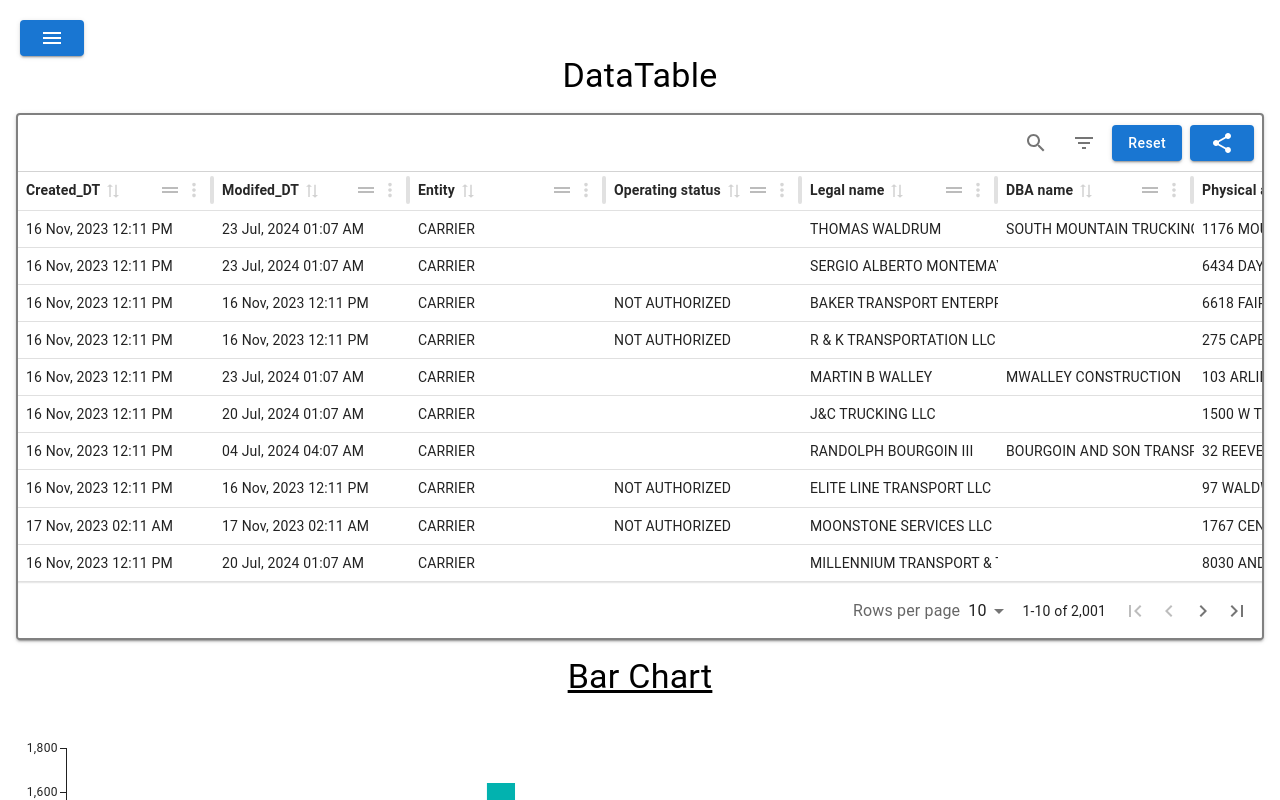
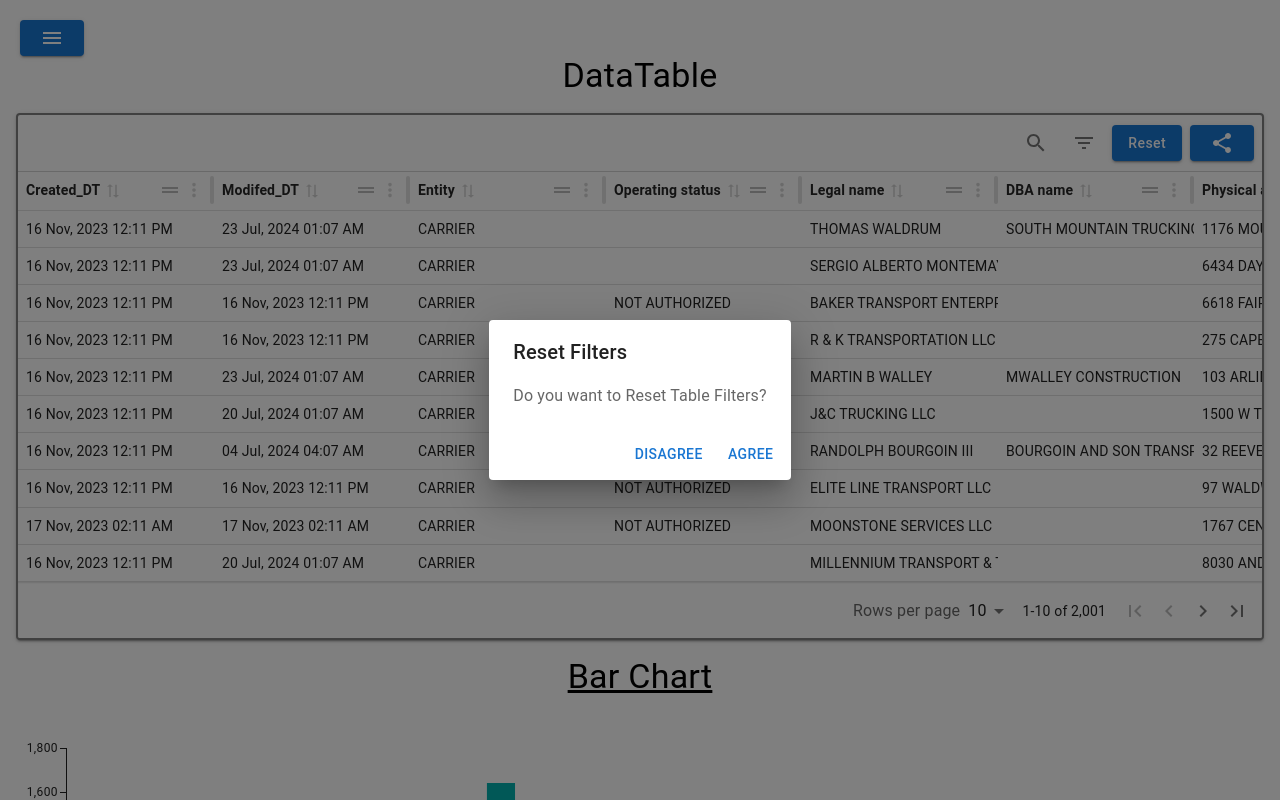
Before and after one commit to sweta927/FMCSA_task, a React (Create React App) app: page / in a window 1280 px wide. Both pictures are taken after a click on the button "Reset". Shown: the top 800 px of the page. Built offline with nearby package versions, Linux system fonts and the light colour scheme.

Commit message:
added reset modal

```diff
--- a/src/components/DataView/DataViewTable.tsx
+++ b/src/components/DataView/DataViewTable.tsx
@@ -22,8 +22,8 @@ import {
   collectEntityTypes,
   transformToFormattedData,
 } from "../../utils/helpers";
-import SaveModal from "../SaveModal";
 import useParsedCSVData from "../../utils/hooks/useParsedCSVData";
+import ResetModal from "../ResetModal";
 
 export const DataViewTable = () => {
   const { data, loading, columns } = useParsedCSVData({
@@ -39,7 +39,6 @@ export const DataViewTable = () => {
   useEffect(() => {
     const handleBeforeUnload = (event: any) => {
       event.preventDefault();
-      setOpen(true);
     };
 
     window.addEventListener("beforeunload", handleBeforeUnload);
@@ -187,8 +186,7 @@ export const DataViewTable = () => {
                 aria-controls="date-reset-btn"
                 aria-haspopup="true"
                 onClick={() => {
-                  localStorage.removeItem("filters");
-                  setFilters([]);
+                  setOpen(true);
                 }}
                 variant="contained"
                 sx={{ textTransform: "unset" }}
@@ -251,6 +249,12 @@ export const DataViewTable = () => {
     event.preventDefault();
     setOpen(true);
   });
+
+  const handleReset = () => {
+    localStorage.removeItem("filters");
+    setFilters([]);
+    setOpen(false);
+  };
 
   useEffect(() => {
     setRequiredData(
@@ -327,8 +331,8 @@ export const DataViewTable = () => {
           />
 
           {open && (
-            <SaveModal
-              handleAgree={handleSave}
+            <ResetModal
+              handleAgree={handleReset}
               handleClose={handleModal}
               open={open}
             />
--- a/src/components/PivotView/PivotTable.tsx
+++ b/src/components/PivotView/PivotTable.tsx
@@ -19,8 +19,8 @@ import { DateTime } from "luxon";
 import { Cancel, Search, Share } from "@mui/icons-material";
 import { BarChart, axisClasses } from "@mui/x-charts";
 import { pivotChartData } from "../../utils/helpers";
-import SaveModal from "../SaveModal";
 import useParsedCSVData from "../../utils/hooks/useParsedCSVData";
+import ResetModal from "../ResetModal";
 
 export const PivotTable = () => {
   const { data, loading, columns } = useParsedCSVData({
@@ -38,7 +38,6 @@ export const PivotTable = () => {
   useEffect(() => {
     const handleBeforeUnload = (event: any) => {
       event.preventDefault();
-      setOpen(true);
     };
 
     window.addEventListener("beforeunload", handleBeforeUnload);
@@ -186,6 +185,12 @@ export const PivotTable = () => {
     handleClose();
   };
 
+  const handleReset = () => {
+    localStorage.removeItem("filters");
+    setFilters([]);
+    setOpen(false);
+  };
+
   const tableComponent = useMaterialReactTable({
     columns: column,
     data: dataItems,
@@ -239,8 +244,7 @@ export const PivotTable = () => {
                 aria-controls="date-reset-btn"
                 aria-haspopup="true"
                 onClick={() => {
-                  localStorage.removeItem("filters");
-                  setFilters([]);
+                  setOpen(true);
                 }}
                 variant="contained"
                 sx={{ textTransform: "unset" }}
@@ -414,8 +418,8 @@ export const PivotTable = () => {
           />
 
           {open && (
-            <SaveModal
-              handleAgree={handleSave}
+            <ResetModal
+              handleAgree={handleReset}
               handleClose={handleModal}
               open={open}
             />
--- a/src/components/SaveModal.tsx
+++ b/src/components/ResetModal.tsx
@@ -11,7 +11,7 @@ interface SaveModalProps {
   open: boolean;
 }
 
-const SaveModal = ({ handleClose, handleAgree, open }: SaveModalProps) => {
+const ResetModal = ({ handleClose, handleAgree, open }: SaveModalProps) => {
   return (
     <Dialog
       open={open}
@@ -19,10 +19,10 @@ const SaveModal = ({ handleClose, handleAgree, open }: SaveModalProps) => {
       aria-labelledby="alert-dialog-title"
       aria-describedby="alert-dialog-description"
     >
-      <DialogTitle id="alert-dialog-title">Save Filters</DialogTitle>
+      <DialogTitle id="alert-dialog-title">Reset Filters</DialogTitle>
       <DialogContent>
         <DialogContentText id="alert-dialog-description">
-          Do you want to save your table state?
+          Do you want to Reset Table Filters?
         </DialogContentText>
       </DialogContent>
       <DialogActions>
@@ -35,4 +35,4 @@ const SaveModal = ({ handleClose, handleAgree, open }: SaveModalProps) => {
   );
 };
 
-export default SaveModal;
+export default ResetModal;
```
